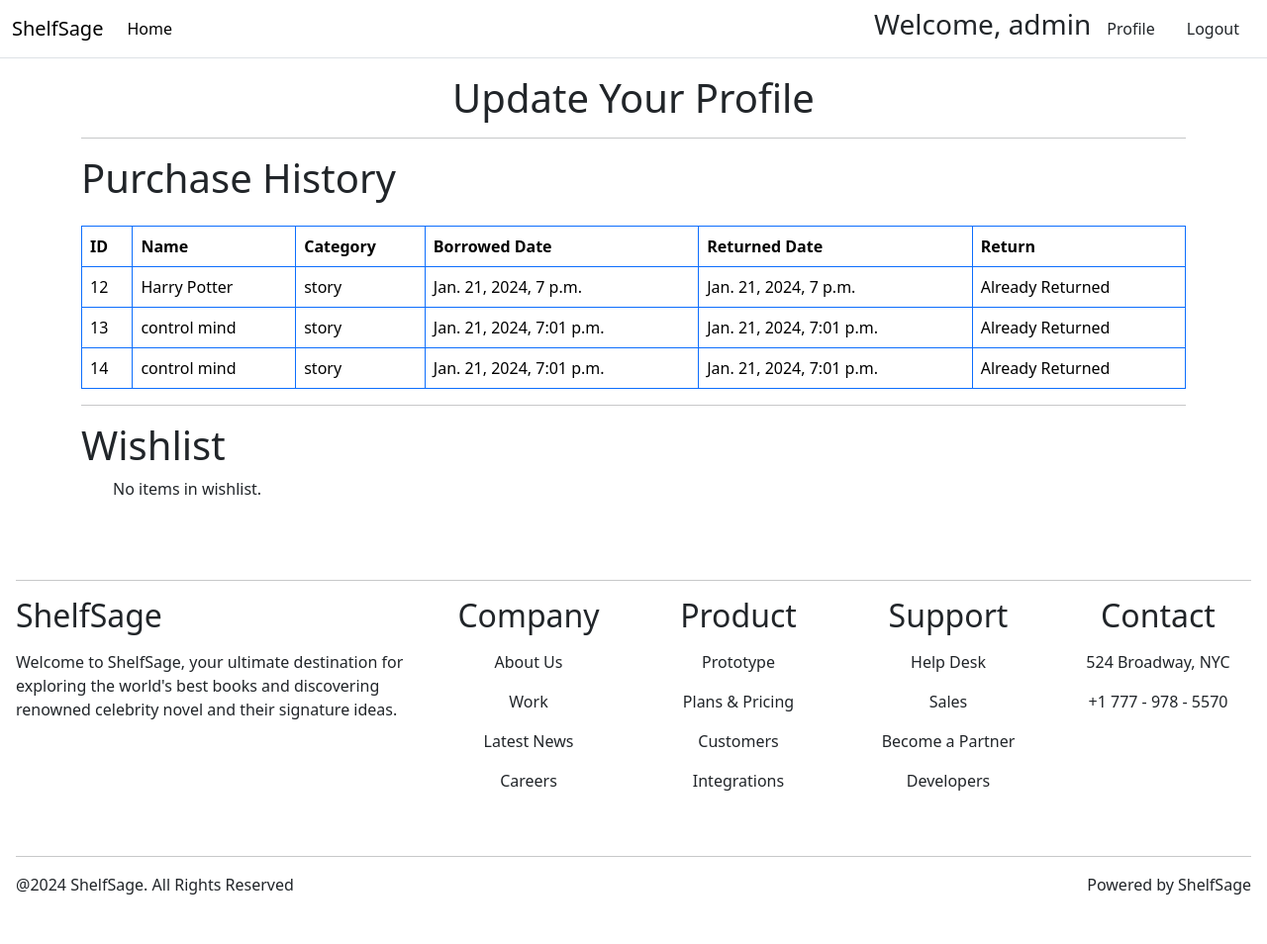
After one commit to marjanhasan/ShelfSage, a Django app: page /users/profile/ in a window 1280 px wide. The commit adds this page. Shown: the whole page at 99% size. Run offline with Django 4.2, Linux system fonts and the light colour scheme; a user stored in the database is signed in; data comes from the database, SQL or seed files in the repository; both versions use the stored data as it was after the commit.

Commit message:
all functionality added

```diff
--- a/catalog/templates/details.html
+++ b/catalog/templates/details.html
@@ -17,7 +17,11 @@
           </p>
           {% if request.user.is_authenticated %}
             <p class="card-text">
-              <button class="btn btn-light"><a class="text-decoration-none text-dark" href="{% url 'borrow_book' book_id=book.id%}">Borrow</a></button>
+              {% if transaction %}
+                <a href="{% url 'return_book' transaction.id %}" class="btn btn-light">Return</a>
+              {% else %}
+                <button class="btn btn-light"><a class="text-decoration-none text-dark" href="{% url 'borrow_book' book_id=book.id%}">Borrow</a></button>
+              {% endif %}
             </p>
             {% if is_wished %}
               <a href="{% url 'remove_from_wishlist' book.id %}">Remove from Wishlist</a>
--- a/catalog/views.py
+++ b/catalog/views.py
@@ -2,10 +2,14 @@ from django.shortcuts import render, redirect, get_object_or_404
 from .models import Book
 from reviews.forms import ReviewForm
 from wishlist.models import Wishlist
+from transactions.models import Transaction
+from django.contrib.auth.decorators import login_required
 
+@login_required
 def book_detail(request, pk):
     book = get_object_or_404(Book, pk=pk)
     is_wished = Wishlist.objects.filter(user=request.user, book=book).exists()
+    transaction = Transaction.objects.filter(user=request.user, book=book, is_returned=False).first()
     if request.method == 'POST':
         form = ReviewForm(request.POST)
         if form.is_valid():
@@ -16,4 +20,4 @@ def book_detail(request, pk):
             return redirect('book-detail', pk=pk)
     else:
         form = ReviewForm()
-    return render(request, 'details.html', {'form': form,'book': book,'is_wished': is_wished})
+    return render(request, 'details.html', {'form': form,'book': book,'is_wished': is_wished,'transaction':transaction})
--- a/transactions/templates/return_book.html
+++ b/reviews/templates/return_book.html
@@ -1,11 +1,11 @@
 {% extends "base.html" %}
-
+{% load crispy_forms_tags %}
 {% block content %}
   <h1>Return Book: {{ book.title }}</h1>
 
   <form method="post">
     {% csrf_token %}
-    {{ review_form.as_p }}
+    {{ review_form|crispy }}
     <button type="submit">Return Book and Submit Review</button>
   </form>
 
--- a/templates/base.html
+++ b/templates/base.html
@@ -18,9 +18,9 @@
             </li>
           </ul>
           {% if request.user.is_authenticated %}
-            <form class="d-flex">
-              <h3>Welcome, {{ request.user.first_name }}</h3>
-              {% comment %} <a class="nav-link mx-3" href="{% url 'profile' %}">Profile</a> {% endcomment %}
+            <form class="d-flex align-items-center">
+              <h3 >Welcome, {{ request.user.username }}</h3>
+              <a class="nav-link mx-3" href="{% url 'profile' %}">Profile</a>
               <a class="nav-link mx-3" href="{% url 'logout' %}">Logout</a>
             </form>
           {% else %}
--- a/templates/home.html
+++ b/templates/home.html
@@ -57,7 +57,12 @@
   <ul>
     {% for book in books %}
       <li>
+        {% if request.user.is_authenticated %}
         <a href="{% url 'book-detail' book.pk %}">{{ book.title }}</a> ({{ book.author }})
+        {% else %}
+        <a href="" >{{ book.title }}</a> ({{ book.author }})
+        {% endif %}
+
       </li>
     {% endfor %}
   </ul>
--- a/transactions/views.py
+++ b/transactions/views.py
@@ -17,7 +17,7 @@ def borrow_book(request, book_id):
             book.availability_status = False
         book.save()
     else:
-        messages.error(request, "Document deleted.")
+        messages.warning(request, "You cannot borrow more than once.")
     return redirect('book-detail', pk=book_id)
 
 
--- a/users/templates/confirm_email.html
+++ /dev/null
@@ -1,3 +0,0 @@
-<p>Hello,</p>
-<p>Please click the link below to confirm your email and activate your account:</p>
-<a href="{{ confirm_link }}">Confirm Email</a>
--- /dev/null
+++ b/users/templates/profile.html
@@ -0,0 +1,51 @@
+{% extends 'base.html' %}
+{% load static %}
+{% block content %}
+  <h1 class="text-center mt-3">Update Your Profile</h1>
+  <hr />
+  <h1>Purchase History</h1>
+  <table class="table table-bordered border-primary mt-4">
+    <thead>
+      <tr>
+        <th scope="col">ID</th>
+        <th scope="col">Name</th>
+        <th scope="col">Category</th>
+        <th scope="col">Borrowed Date</th>
+        <th scope="col">Returned Date</th>
+        <th scope="col">Return</th>
+      </tr>
+    </thead>
+    <tbody>
+      {% for val in transaction_history %}
+        <tr>
+          <td scope="row">{{ val.id }}</td>
+          <td>{{ val.book.title }}</td>
+          <td>{{ val.book.category.name }}</td>
+          <td>{{ val.borrowed_date }}</td>
+          <td>{{ val.returned_date }}</td>
+          <td>
+            {% if not val.is_returned %}
+                <a href="{% url 'return_book' val.id %}" class="btn btn-light">Return</a>
+            {% else %}
+                Already Returned
+            {% endif %}
+          </td>
+        </tr>
+        {% empty %}
+            <tr>
+                <td colspan="6" class="text-center">No items in transaction history.</td>
+            </tr>
+      {% endfor %}
+    </tbody>
+  </table>
+  <hr />
+  <h1>Wishlist</h1>
+  <ul>
+    {% for item in wishlist_items %}
+      <li>{{ item.book.title }}</li>
+      <a href="{% url 'remove_from_wishlist' item.book.id %}">Remove from Wishlist</a>
+    {% empty %}
+      <p>No items in wishlist.</p>
+    {% endfor %}
+  </ul>
+{% endblock %}
--- a/users/urls.py
+++ b/users/urls.py
@@ -1,8 +1,9 @@
 from django.urls import path
-from .views import SignUpView, UserLoginView, UserLogoutView
+from .views import SignUpView, UserLoginView, UserLogoutView,profile_view
 
 urlpatterns = [
     path('signup/', SignUpView.as_view(), name='signup'),
     path('login/', UserLoginView.as_view(), name='login'),
     path('logout/', UserLogoutView.as_view(), name='logout'),
+    path('profile/', profile_view, name='profile'),
 ]
--- a/users/views.py
+++ b/users/views.py
@@ -1,3 +1,4 @@
+from django.shortcuts import render
 from . import forms
 from django.views.generic.edit import CreateView
 from django.contrib.messages.views import SuccessMessageMixin
@@ -6,6 +7,8 @@ from django.contrib import messages
 from django.contrib.auth.views import LoginView, LogoutView
 from django.utils.decorators import method_decorator
 from django.contrib.auth.decorators import login_required
+from wishlist.models import Wishlist
+from transactions.models import Transaction
 
 class SignUpView(SuccessMessageMixin, CreateView):
     template_name = "form.html"
@@ -27,7 +30,7 @@ class UserLoginView(LoginView):
     template_name = "form.html"
 
     def get_success_url(self):
-        return reverse_lazy("login") # TODO home
+        return reverse_lazy("home")
 
     def form_valid(self, form):
         messages.success(self.request, "You are successfully logged in")
@@ -54,3 +57,12 @@ class UserLogoutView(LogoutView):
         response = super().dispatch(request, *args, **kwargs)
         messages.success(self.request, "Logged out successfully!")
         return response
+
+
+
+@login_required
+def profile_view(request):
+    wishlist_items = Wishlist.objects.filter(user=request.user)
+    transaction_history = Transaction.objects.filter(user=request.user)
+
+    return render(request, 'profile.html', {'wishlist_items': wishlist_items,'transaction_history': transaction_history})
```
Also changed, not shown: reviews/models.py (+9 -4 lines), db.sqlite3.
